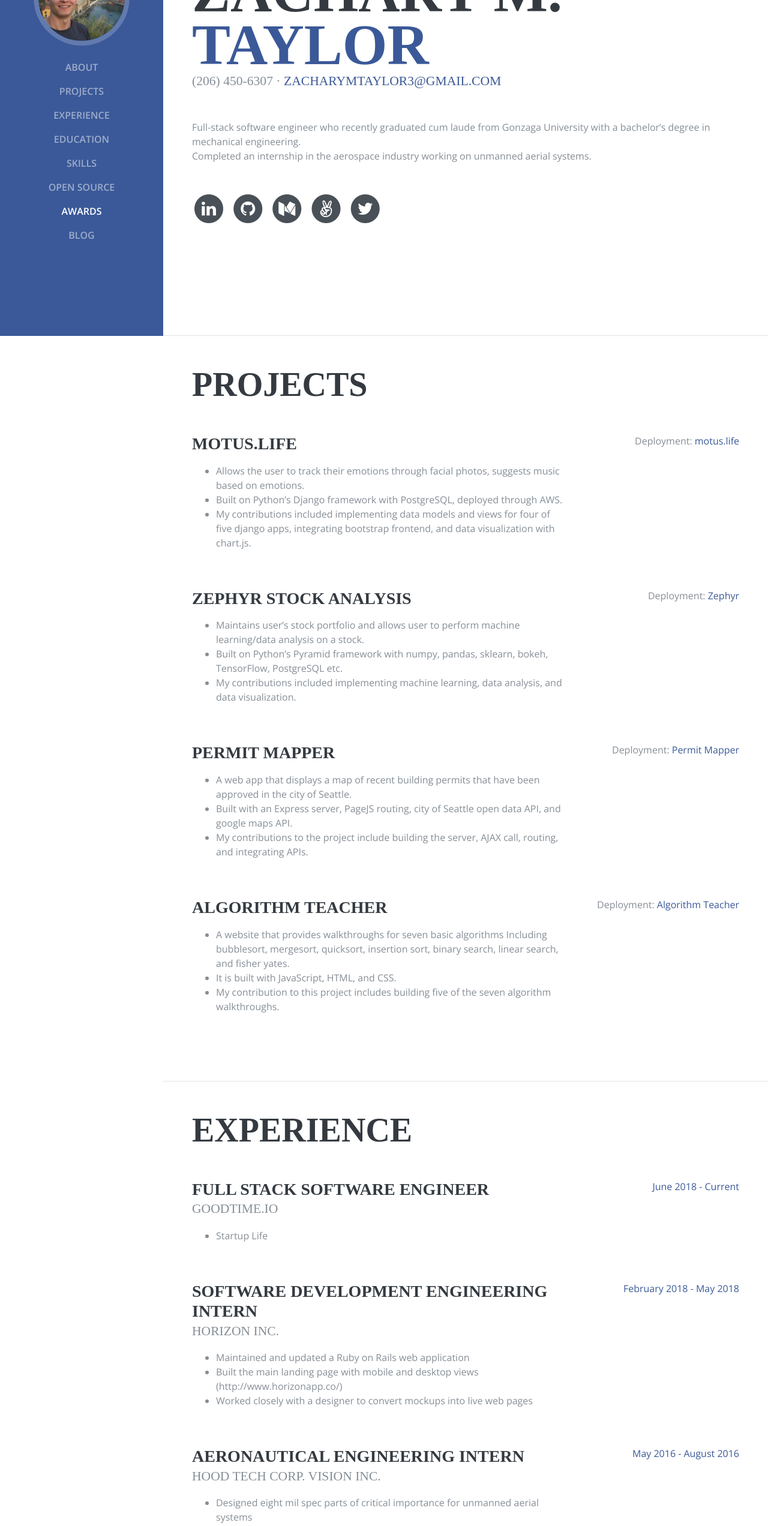
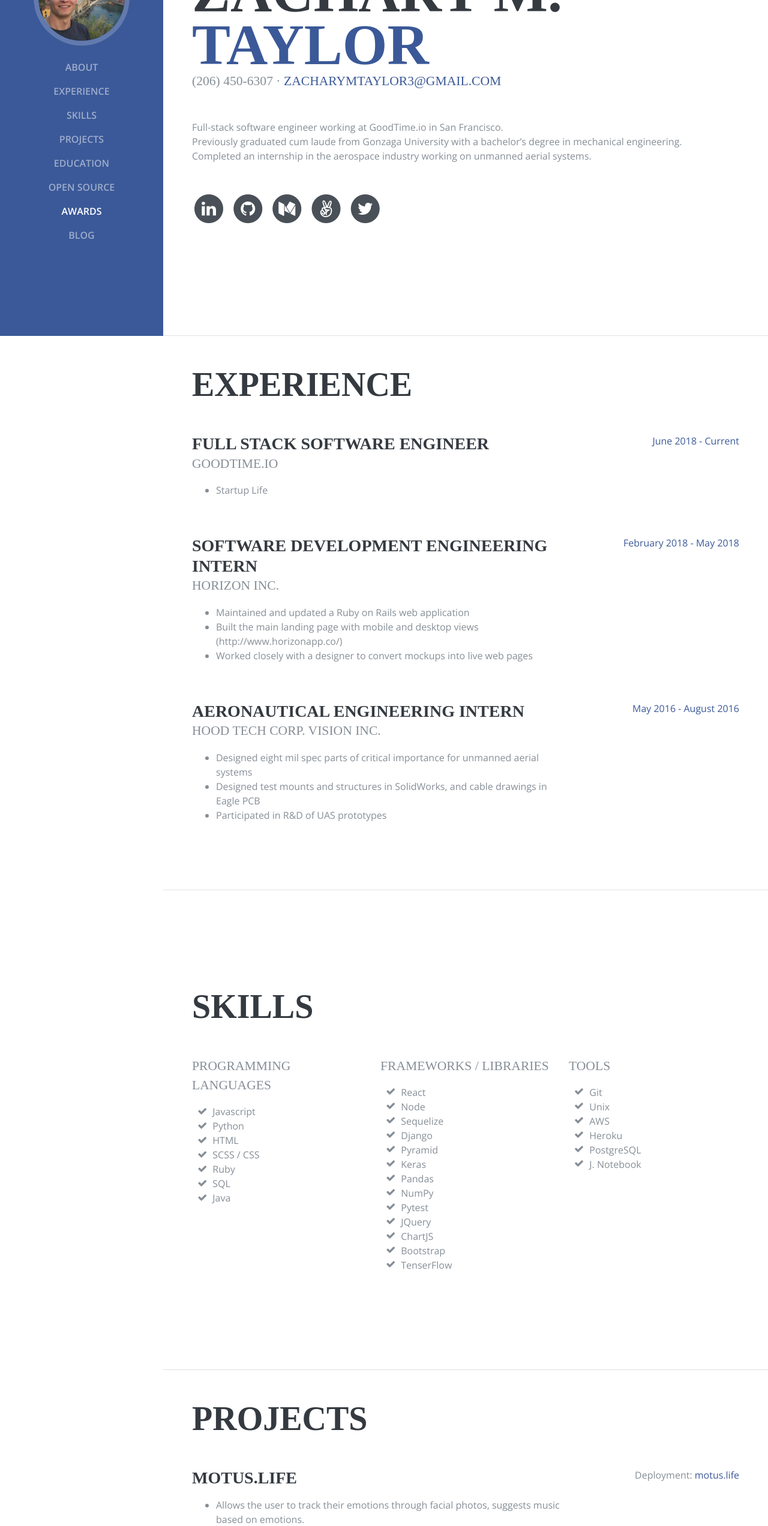
Before and after one commit to ztaylor2/personal-website, a website: page public/index.html in a window 1280 px wide. Shown: the part 240-2784 px from the top of the page at 60% size. Drawn offline with nearby package versions, Linux system fonts and the light colour scheme; a web font is replaced by a local one.

Commit message:
updates fam.

```diff
--- a/package.json
+++ b/package.json
@@ -26,10 +26,6 @@
   },
   "license": "MIT",
   "author": "Zach Taylor",
-  "repository": {
-    "type": "git",
-    "url": "git+https://github.com/ztaylor2/personal-website.git"
-  },
   "dependencies": {
     "body-parser": "^1.18.2",
     "express": "^4.16.1",
--- a/public/index.html
+++ b/public/index.html
@@ -54,16 +54,16 @@
             <a class="nav-link js-scroll-trigger" href="#about">About</a>
           </li>
           <li class="nav-item">
+            <a class="nav-link js-scroll-trigger" href="#experience">Experience</a>
+          </li>
+          <li class="nav-item">
+            <a class="nav-link js-scroll-trigger" href="#skills">Skills</a>
+          </li>
+          <li class="nav-item">
             <a class="nav-link js-scroll-trigger" href="#projects">Projects</a>
           </li>
           <li class="nav-item">
-            <a class="nav-link js-scroll-trigger" href="#experience">Experience</a>
-          </li>
-          <li class="nav-item">
             <a class="nav-link js-scroll-trigger" href="#education">Education</a>
-          </li>
-          <li class="nav-item">
-            <a class="nav-link js-scroll-trigger" href="#skills">Skills</a>
           </li>
           <li class="nav-item">
             <a class="nav-link js-scroll-trigger" href="#opensource">Open Source</a>
@@ -88,8 +88,11 @@
           <div class="subheading mb-5">(206) 450-6307 ·
             <a href="#">ZacharyMTaylor3@gmail.com</a>
           </div>
-          <p class="mb-5">Full-stack software engineer who recently graduated cum laude from Gonzaga University with a bachelor’s degree in mechanical engineering.  <br>
-          Completed an internship in the aerospace industry working on unmanned aerial systems.</p>
+          <p class="mb-5">
+            Full-stack software engineer working at GoodTime.io in San Francisco.<br>
+            Previously graduated cum laude from Gonzaga University with a bachelor’s degree in mechanical engineering.<br>
+            Completed an internship in the aerospace industry working on unmanned aerial systems.
+          </p>
           <ul class="list-inline list-social-icons mb-0">
             <li class="list-inline-item">
               <a href="https://www.linkedin.com/in/zacharymichaeltaylor/">
@@ -132,6 +135,218 @@
               </a>
             </li>
           </ul>
+        </div>
+      </section>
+
+      <section class="resume-section p-3 p-lg-5 d-flex flex-column" id="experience">
+        <div class="my-auto">
+          <h2 class="mb-5">Experience</h2>
+
+          <div class="resume-item d-flex flex-column flex-md-row mb-5">
+            <div class="resume-content mr-auto">
+              <h3 class="mb-0">Full Stack Software Engineer</h3>
+              <div class="subheading mb-3">GoodTime.io</div>
+              <ul>
+                <li>
+                  Startup Life
+                </li>
+              </ul>
+            </div>
+            <div class="resume-date text-md-right">
+              <span class="text-primary">June 2018 - Current</span>
+            </div>
+          </div>
+
+          <div class="resume-item d-flex flex-column flex-md-row mb-5">
+            <div class="resume-content mr-auto">
+              <h3 class="mb-0">Software Development Engineering Intern</h3>
+              <div class="subheading mb-3">Horizon Inc.</div>
+              <ul>
+                <li>
+                  Maintained and updated a Ruby on Rails web application
+                </li>
+                <li>
+                  Built the main landing page with mobile and desktop views (http://www.horizonapp.co/)
+                </li>
+                <li>
+                  Worked closely with a designer to convert mockups into live web pages
+                </li>
+              </ul>
+            </div>
+            <div class="resume-date text-md-right">
+              <span class="text-primary">February 2018 - May 2018</span>
+            </div>
+          </div>
+
+          <div class="resume-item d-flex flex-column flex-md-row mb-5">
+            <div class="resume-content mr-auto">
+              <h3 class="mb-0">Aeronautical Engineering Intern</h3>
+              <div class="subheading mb-3">Hood Tech Corp. Vision Inc.</div>
+              <ul>
+                <li>
+                  Designed eight mil spec parts of critical importance for unmanned aerial systems
+                </li>
+                <li>
+                  Designed test mounts and structures in SolidWorks, and cable drawings in Eagle PCB
+                </li>
+                <li>
+                  Participated in R&D of UAS prototypes
+                </li>
+              </ul>
+            </div>
+            <div class="resume-date text-md-right">
+              <span class="text-primary">May 2016 - August 2016</span>
+            </div>
+          </div>
+<!--           <div class="resume-item d-flex flex-column flex-md-row mb-5">
+            <div class="resume-content mr-auto">
+              <h3 class="mb-0">Lab Teacher Assistant</h3>
+              <div class="subheading mb-3">Gonzaga University Physics Department</div>
+              <ul>
+                  <li>
+                    Assisted physics students through setup, teardown, adjustment, and calibration of labs
+                  </li>
+                  <li>
+                    Assisted students in data analysis of experiments
+                  </li>
+                  <li>
+                    Graded lab reports and assisted students wherever possible
+                  </li>
+              </ul>
+            </div>
+            <div class="resume-date text-md-right">
+              <span class="text-primary">September 2015 - May 2016</span>
+            </div>
+          </div> -->
+        </div>
+      </section>
+
+      <section class="resume-section p-3 p-lg-5 d-flex flex-column" id="skills">
+        <div class="my-auto">
+          <h2 class="mb-5">Skills</h2>
+          <div class="row">
+              <div class="col-sm-4">
+                  <div class="subheading mb-3">Programming Languages</div>
+                  <ul class="fa-ul mb-0">
+                    <li>
+                      <i class="fa-li fa fa-check"></i>
+                      Javascript
+                    </li>
+                    <li>
+                      <i class="fa-li fa fa-check"></i>
+                      Python
+                    </li>
+                    <li>
+                      <i class="fa-li fa fa-check"></i>
+                      HTML
+                    </li>
+                    <li>
+                      <i class="fa-li fa fa-check"></i>
+                      SCSS / CSS
+                    </li>
+                    <li>
+                      <i class="fa-li fa fa-check"></i>
+                      Ruby
+                    </li>
+                    <li>
+                      <i class="fa-li fa fa-check"></i>
+                      SQL
+                    </li>
+                    <li>
+                      <i class="fa-li fa fa-check"></i>
+                      Java
+                    </li>
+                  </ul>
+              </div>
+
+              <div class="col-sm-4">
+                  <div class="subheading mb-3">Frameworks / Libraries</div>
+                  <ul class="fa-ul mb-0">
+                    <li>
+                      <i class="fa-li fa fa-check"></i>
+                      React
+                    </li>
+                    <li>
+                      <i class="fa-li fa fa-check"></i>
+                      Node
+                    </li>
+                    <li>
+                      <i class="fa-li fa fa-check"></i>
+                      Sequelize
+                    </li>
+                    <li>
+                      <i class="fa-li fa fa-check"></i>
+                      Django
+                    </li>
+                    <li>
+                      <i class="fa-li fa fa-check"></i>
+                      Pyramid
+                    </li>
+                    <li>
+                      <i class="fa-li fa fa-check"></i>
+                      Keras
+                    </li>
+                    <li>
+                      <i class="fa-li fa fa-check"></i>
+                      Pandas
+                    </li>
+                    <li>
+                      <i class="fa-li fa fa-check"></i>
+                      NumPy
+                    </li>
+                    <li>
+                      <i class="fa-li fa fa-check"></i>
+                      Pytest
+                    </li>
+                    <li>
+                      <i class="fa-li fa fa-check"></i>
+                      JQuery
+                    </li>
+                    <li>
+                      <i class="fa-li fa fa-check"></i>
+                      ChartJS
+                    </li>
+                    <li>
+                      <i class="fa-li fa fa-check"></i>
+                      Bootstrap
+                    </li>
+                    <li>
+                      <i class="fa-li fa fa-check"></i>
+                      TenserFlow
+                    </li>
+                  </ul>
+                </div>
+
+                <div class="col-sm-4">
+                  <div class="subheading mb-3">Tools</div>
+                  <ul class="fa-ul mb-0">
+                    <li>
+                      <i class="fa-li fa fa-check"></i>
+                      Git
+                    </li>
+                    <li>
+                      <i class="fa-li fa fa-check"></i>
+                      Unix
+                    </li>
+                    <li>
+                      <i class="fa-li fa fa-check"></i>
+                      AWS
+                    </li>
+                    <li>
+                      <i class="fa-li fa fa-check"></i>
+                      Heroku
+                    </li>
+                    <li>
+                      <i class="fa-li fa fa-check"></i>
+                      PostgreSQL
+                    </li>
+                    <li>
+                      <i class="fa-li fa fa-check"></i>
+                      J. Notebook
+                    </li>
+                  </ul>
+                </div>
+          </div>
         </div>
       </section>
 
@@ -223,93 +438,6 @@
             </div>
           </div>
         </div>
-
-      </section>
-
-      <section class="resume-section p-3 p-lg-5 d-flex flex-column" id="experience">
-        <div class="my-auto">
-          <h2 class="mb-5">Experience</h2>
-
-          <div class="resume-item d-flex flex-column flex-md-row mb-5">
-            <div class="resume-content mr-auto">
-              <h3 class="mb-0">Full Stack Software Engineer</h3>
-              <div class="subheading mb-3">GoodTime.io</div>
-              <ul>
-                <li>
-                  Startup Life
-                </li>
-              </ul>
-            </div>
-            <div class="resume-date text-md-right">
-              <span class="text-primary">June 2018 - Current</span>
-            </div>
-          </div>
-
-          <div class="resume-item d-flex flex-column flex-md-row mb-5">
-            <div class="resume-content mr-auto">
-              <h3 class="mb-0">Software Development Engineering Intern</h3>
-              <div class="subheading mb-3">Horizon Inc.</div>
-              <ul>
-                <li>
-                  Maintained and updated a Ruby on Rails web application
-                </li>
-                <li>
-                  Built the main landing page with mobile and desktop views (http://www.horizonapp.co/)
-                </li>
-                <li>
-                  Worked closely with a designer to convert mockups into live web pages
-                </li>
-              </ul>
-            </div>
-            <div class="resume-date text-md-right">
-              <span class="text-primary">February 2018 - May 2018</span>
-            </div>
-          </div>
-
-          <div class="resume-item d-flex flex-column flex-md-row mb-5">
-            <div class="resume-content mr-auto">
-              <h3 class="mb-0">Aeronautical Engineering Intern</h3>
-              <div class="subheading mb-3">Hood Tech Corp. Vision Inc.</div>
-              <ul>
-                <li>
-                  Designed eight mil spec parts of critical importance for unmanned aerial systems
-                </li>
-                <li>
-                  Designed test mounts and structures in SolidWorks, and cable drawings in Eagle PCB
-                </li>
-                <li>
-                  Participated in R&D of UAS prototypes
-                </li>
-              </ul>
-            </div>
-            <div class="resume-date text-md-right">
-              <span class="text-primary">May 2016 - August 2016</span>
-            </div>
-          </div>
-
-          <div class="resume-item d-flex flex-column flex-md-row mb-5">
-            <div class="resume-content mr-auto">
-              <h3 class="mb-0">Lab Teacher Assistant</h3>
-              <div class="subheading mb-3">Gonzaga University Physics Department</div>
-              <ul>
-                  <li>
-                    Assisted physics students through setup, teardown, adjustment, and calibration of labs
-                  </li>
-                  <li>
-                    Assisted students in data analysis of experiments
-                  </li>
-                  <li>
-                    Graded lab reports and assisted students wherever possible
-                  </li>
-              </ul>
-            </div>
-            <div class="resume-date text-md-right">
-              <span class="text-primary">September 2015 - May 2016</span>
-            </div>
-          </div>
-
-        </div>
-
       </section>
 
       <section class="resume-section p-3 p-lg-5 d-flex flex-column" id="education">
@@ -339,100 +467,6 @@
             </div>
           </div>
 
-        </div>
-      </section>
-
-      <section class="resume-section p-3 p-lg-5 d-flex flex-column" id="skills">
-        <div class="my-auto">
-          <h2 class="mb-5">Skills</h2>
-          <div class="row">
-              <div class="col-sm-4">
-                  <div class="subheading mb-3">Programming Languages</div>
-                  <ul class="fa-ul mb-0">
-                    <li>
-                      <i class="fa-li fa fa-check"></i>
-                      Python</li>
-                    <li>
-                      <i class="fa-li fa fa-check"></i>
-                      Javascript</li>
-                    <li>
-                      <i class="fa-li fa fa-check"></i>
-                      HTML</li>
-                    <li>
-                      <i class="fa-li fa fa-check"></i>
-                      CSS</li>
-                    <li>
-                      <i class="fa-li fa fa-check"></i>
-                      Ruby</li>
-                    <li>
-                      <i class="fa-li fa fa-check"></i>
-                      SQL</li>
-                  </ul>
-              </div>
-
-              <div class="col-sm-4">
-                  <div class="subheading mb-3">Frameworks</div>
-                  <ul class="fa-ul mb-0">
-                    <li>
-                      <i class="fa-li fa fa-check"></i>
-                      Django</li>
-                    <li>
-                      <i class="fa-li fa fa-check"></i>
-                      React</li>
-                    <li>
-                      <i class="fa-li fa fa-check"></i>
-                      Pyramid</li>
-                    <li>
-                      <i class="fa-li fa fa-check"></i>
-                      Keras</li>
-                    <li>
-                      <i class="fa-li fa fa-check"></i>
-                      Pandas</li>
-                    <li>
-                      <i class="fa-li fa fa-check"></i>
-                      NumPy</li>
-                    <li>
-                      <i class="fa-li fa fa-check"></i>
-                      Pytest</li>
-                    <li>
-                      <i class="fa-li fa fa-check"></i>
-                      Node</li>
-                    <li>
-                      <i class="fa-li fa fa-check"></i>
-                      JQuery</li>
-                    <li>
-                      <i class="fa-li fa fa-check"></i>
-                      ChartJS</li>
-                    <li>
-                      <i class="fa-li fa fa-check"></i>
-                      Bootstrap</li>
-                    <li>
-                      <i class="fa-li fa fa-check"></i>
-                      TenserFlow</li>
-                  </ul>
-                </div>
-
-                <div class="col-sm-4">
-                  <div class="subheading mb-3">Tools</div>
-                  <ul class="fa-ul mb-0">
-                    <li>
-                      <i class="fa-li fa fa-check"></i>
-                      Git</li>
-                    <li>
-                      <i class="fa-li fa fa-check"></i>
-                      Unix</li>
-                    <li>
-                      <i class="fa-li fa fa-check"></i>
-                      AWS</li>
-                    <li>
-                      <i class="fa-li fa fa-check"></i>
-                      Heroku</li>
-                    <li>
-                      <i class="fa-li fa fa-check"></i>
-                      J. Notebook</li>
-                  </ul>
-                </div>
-          </div>
         </div>
       </section>
 
```
Also changed, not shown: 1 other file.
